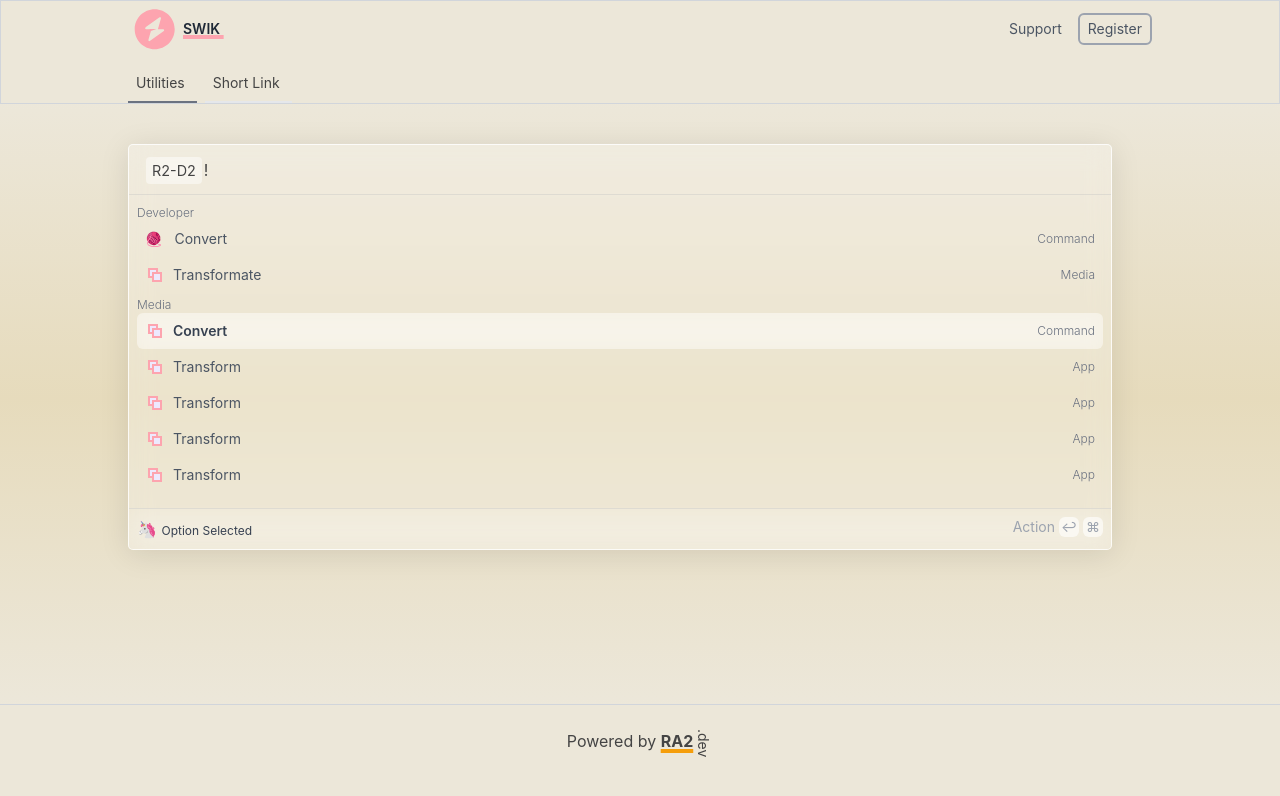
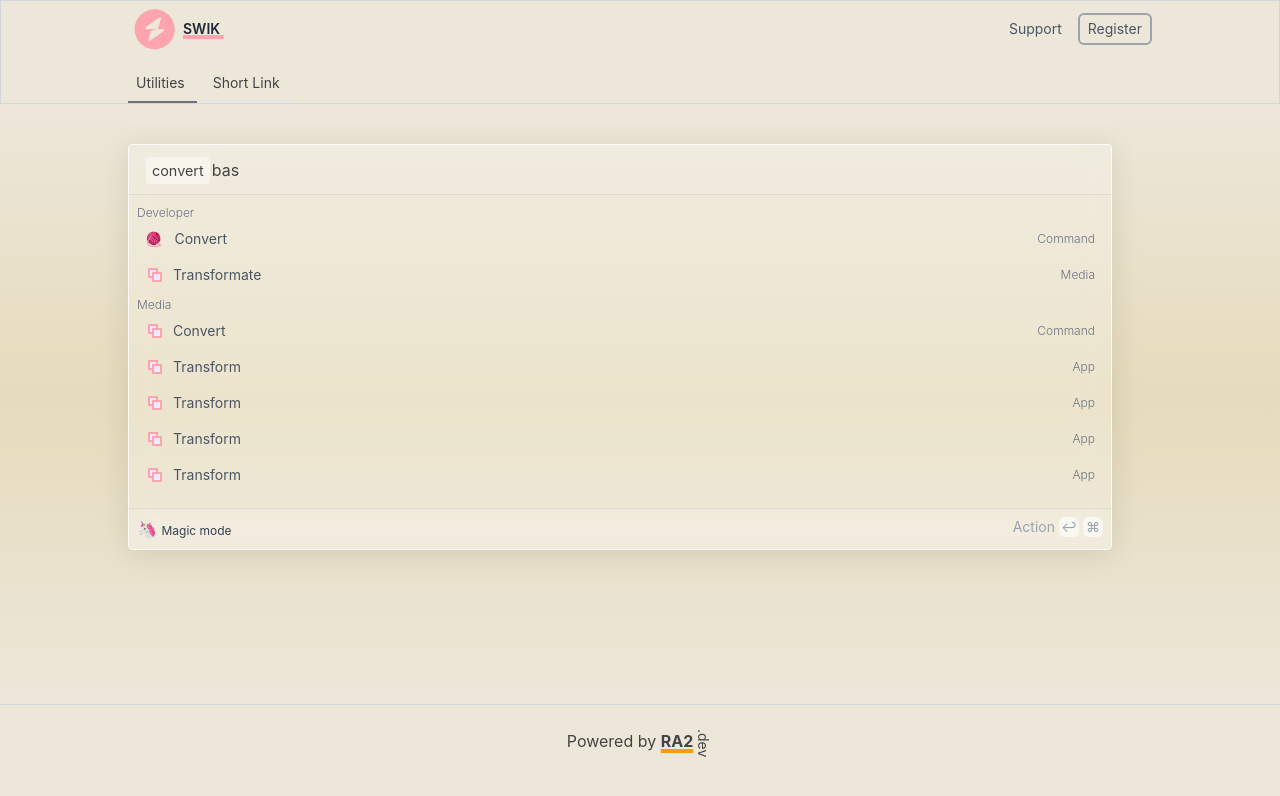
Before and after one commit to ra2dev/swik, a Next.js app: page / in a window 1280 px wide. Shown: the top 796 px of the page. Built offline with nearby package versions, Linux system fonts and the light colour scheme.

Commit message:
WIP on smart line

```diff
--- a/components/Editor/TokenItem/useTokenItem.tsx
+++ b/components/Editor/TokenItem/useTokenItem.tsx
@@ -51,111 +51,71 @@ export const useTokenItem = (editor: any) => {
     const [target, setTarget] = useState<Range | null>(null)
     const [index, setIndex] = useState(0)
     const [search, setSearch] = useState("")
+    const positionRef = useRef(editor.selection?.focus)
+    if (editor.selection?.focus) positionRef.current = editor.selection?.focus
+
+    const onBlur = () => {
+        if (editor.selection?.focus) positionRef.current = editor.selection?.focus
+    }
+
     const chars = CHARACTERS
 
-    useEffect(() => {
-        if (target && chars.length > 0 && ref.current) {
-            const el = ref.current
-            const domRange = ReactEditor.toDOMRange(editor, target)
-            const rect = domRange.getBoundingClientRect()
-            if (el) {
-                el.style.top = `${rect.top + window.pageYOffset + 24}px`
-                el.style.left = `${rect.left + window.pageXOffset}px`
-            }
+    const getText = (from?: any) => {
+        return Editor.string(editor, Editor.range(editor, from ?? {offset: 0, path: [0, 0]}, editor?.selection?.anchor))
+    }
+
+    const addMention = (nextText: any) => {
+        const focus = editor.selection?.focus ?? Editor.end(editor, [])
+        const prev = Editor.before(editor, focus, {unit: "word"})
+
+        console.log({prev, focus})
+        Transforms.select(editor, {
+            anchor: prev!,
+            focus: focus
+        })
+        const mention = {
+            type: "mention",
+            character: nextText,
+            children: [{text: ""}]
         }
-    }, [chars.length, editor, index, search, target])
+        try {
+            Transforms.insertNodes(editor, mention)
+        } catch (e) {
+            Transforms.insertNodes(editor, mention, {at: focus})
+        }
+
+        try {
+            Transforms.move(editor)
+        } catch (e) {}
+    }
 
     const onKeyDown = useCallback(
         event => {
-            if (target) {
-                switch (event.key) {
-                    case "ArrowDown":
-                        event.preventDefault()
-                        const prevIndex = index >= chars.length - 1 ? 0 : index + 1
-                        setIndex(prevIndex)
-                        break
-                    case "ArrowUp":
-                        event.preventDefault()
-                        const nextIndex = index <= 0 ? chars.length - 1 : index - 1
-                        setIndex(nextIndex)
-                        break
-                    case "Tab":
-                    case "Enter":
-                        event.preventDefault()
-                        Transforms.select(editor, target)
-                        insertMention(editor, chars[index])
-                        setTarget(null)
-                        break
-                    case "Escape":
-                        event.preventDefault()
-                        setTarget(null)
-                        break
-                }
+            switch (event.key) {
+                case "Enter":
+                    event.preventDefault()
+                    // Transforms.select(editor, editor?.selection?.focus)
+                    // insertMention(editor, getText())
+
+                    // @ts-ignore
+                    for (const position of Editor.positions(editor)) {
+                        console.log(position)
+                    }
+
+                    console.log("1", getText(Editor.before(editor, editor.selection.focus, {unit: "word"})))
+                    console.log(editor?.selection)
+
+                    const prev = Editor.before(editor, editor.selection.focus, {unit: "word"})
+                    addMention(getText(prev))
+
+                    // console.log(editor?.selection)
+                    // setTarget(null)
+                    break
             }
         },
         [index, search, target]
     )
 
-    const portal = (
-        <>
-            {target && chars.length > 0 && (
-                <Portal>
-                    <div
-                        ref={ref}
-                        style={{
-                            top: "-9999px",
-                            left: "-9999px",
-                            position: "absolute",
-                            zIndex: 1,
-                            padding: "3px",
-                            background: "white",
-                            borderRadius: "4px",
-                            boxShadow: "0 1px 5px rgba(0,0,0,.2)"
-                        }}
-                        data-cy='mentions-portal'
-                    >
-                        {chars.map((char, i) => (
-                            <div
-                                key={char}
-                                style={{
-                                    padding: "1px 3px",
-                                    borderRadius: "3px",
-                                    background: i === index ? "#B4D5FF" : "transparent"
-                                }}
-                            >
-                                {char}
-                            </div>
-                        ))}
-                    </div>
-                </Portal>
-            )}
-        </>
-    )
-
-    const onChange = () => {
-        const {selection} = editor
-
-        if (selection && Range.isCollapsed(selection)) {
-            const [start] = Range.edges(selection)
-            const wordBefore = Editor.before(editor, start)
-            const before = wordBefore && Editor.before(editor, wordBefore)
-            const beforeRange = before && Editor.range(editor, before, start)
-            const beforeText = beforeRange && Editor.string(editor, beforeRange)
-            const beforeMatch = beforeText && beforeText.match(/^\/(\w+)$/)
-            const after = Editor.after(editor, start)
-            const afterRange = Editor.range(editor, start, after)
-            const afterText = Editor.string(editor, afterRange)
-            const afterMatch = afterText.match(/^(\s|$)/)
-
-            if (beforeMatch && afterMatch) {
-                setTarget(beforeRange)
-                setSearch(beforeMatch[1])
-                setIndex(0)
-                return
-            }
-        }
-
-        setTarget(null)
-    }
-    return {onKeyDown, onChange, portal}
+    const onChange = () => {}
+    return {onKeyDown, onChange, addMention, onBlur}
 }
--- a/components/Editor/TokenMenu.tsx
+++ b/components/Editor/TokenMenu.tsx
@@ -25,7 +25,7 @@ const TokenMenuBottom = () => {
             className='p-2 menu-bottom flex'
         >
             <div className='text-gray-700'>
-                🦄 <span className='text-xs'>Option Selected</span>
+                🦄 <span className='text-xs'>Magic mode</span>
             </div>
             <div className='ml-auto text-gray-400 text-sm flex'>
                 <span>Action</span>
@@ -36,8 +36,7 @@ const TokenMenuBottom = () => {
     )
 }
 
-export const TokenMenu = () => {
-    const active = false
+export const TokenMenu = ({addMention}: any) => {
     return (
         <>
             <div style={{marginLeft: "-1rem", marginRight: "-1rem"}} className='px-2'>
@@ -46,13 +45,12 @@ export const TokenMenu = () => {
                         <div className='mb-1'>
                             {e.title && <div className='text-xs font-light text-gray-500'>{e.title}</div>}
                             {e.items?.map((el: any, i: any) => {
-                                const active = i === 0 && j === 1
+                                const onClick = () => addMention(el.title)
+                                // bg-gray-100 text-gray-700 font-semibold
                                 return (
                                     <button
-                                        data-active={active?.toString()}
-                                        className={`${
-                                            active ? "bg-gray-100 text-gray-700 font-semibold" : "text-gray-600"
-                                        } group flex w-full items-center rounded-md px-2 py-2 text-sm editor-option  focus:outline-none`}
+                                        className={`text-gray-600 group flex w-full items-center rounded-md px-2 py-2 text-sm editor-option focus:outline-none`}
+                                        onClick={onClick}
                                     >
                                         {el.icon ? (
                                             <div className='mr-3'>{el.icon}</div>
@@ -75,7 +73,6 @@ export const TokenMenu = () => {
     )
 }
 
-
 function EditInactiveIcon(props: any) {
     return (
         <svg {...props} viewBox='0 0 20 20' fill='none' xmlns='http://www.w3.org/2000/svg'>
--- a/components/Editor/index.tsx
+++ b/components/Editor/index.tsx
@@ -1,4 +1,4 @@
-import React, {useMemo, useCallback, useRef, useEffect} from "react"
+import React, {useMemo, useCallback, useRef, useEffect, useState} from "react"
 // @ts-ignore
 import ReactDOM from "react-dom"
 import {createEditor} from "slate"
@@ -15,10 +15,10 @@ const initialValue: any[] = [
         children: [
             {
                 type: "mention",
-                character: "R2-D2",
+                character: "convert",
                 children: [{text: ""}]
             },
-            {text: "!"}
+            {text: "bas"}
         ]
     }
 ]
@@ -32,7 +32,7 @@ const Editor = () => {
     // ref used to avoid hmr issues in dev mode, probably should be resolved in a better way
     const editorRef = useRef(withMentions(withReact(withHistory(withSingleLine(createEditor()) as any))))
     const editor = editorRef.current
-    const {onKeyDown, onChange, portal} = useTokenItem(editor)
+    const {onKeyDown, onChange, addMention, onBlur} = useTokenItem(editor)
 
     return (
         <div className='main-editor rounded-md p-3 px-4 pb-0'>
@@ -40,6 +40,7 @@ const Editor = () => {
                 <Editable
                     renderElement={renderElement}
                     onKeyDown={onKeyDown}
+                    onBlurCapture={onBlur}
                     placeholder='Search for commands and actions'
                 />
             </Slate>
@@ -51,7 +52,7 @@ const Editor = () => {
                     margin: "10px -1rem 10px -1rem"
                 }}
             />
-            <TokenMenu />
+            <TokenMenu addMention={addMention} />
         </div>
     )
 }
--- a/pages/_app.tsx
+++ b/pages/_app.tsx
@@ -15,8 +15,7 @@ export default function MyApp({Component, pageProps}: AppProps) {
                 />
                 <meta name='description' content='Description' />
                 <meta name='keywords' content='Keywords' />
-                <title>Next.js PWA Example</title>
-
+                <title>swik.app</title>
                 <link rel='manifest' href='/manifest.json' />
                 <link href='/icons/favicon-16x16.png' rel='icon' type='image/png' sizes='16x16' />
                 <link href='/icons/favicon-32x32.png' rel='icon' type='image/png' sizes='32x32' />
```
